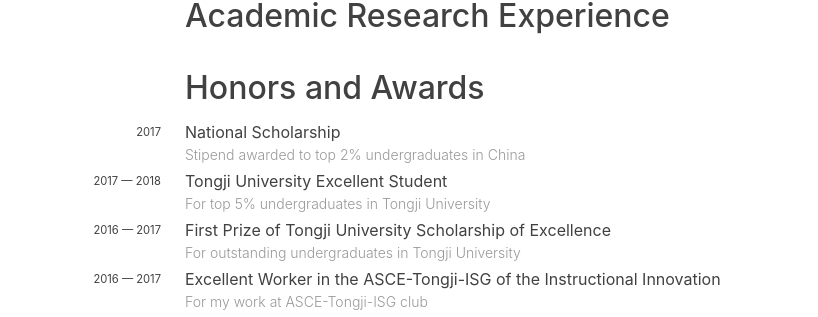
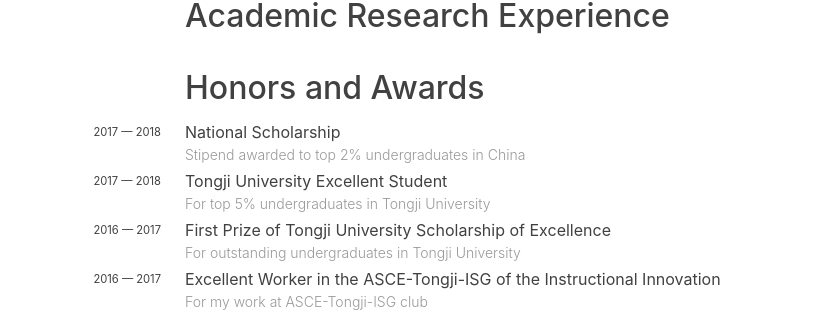
Before and after one commit to nemathahmed/temp_site2, a Jekyll site: the page built from cv.md, in a window 1280 px wide. Shown: the part 637-954 px from the top of the page, without its empty margins (147-965 px from the left). Built offline with Jekyll 4.4.1, drawn with Linux system fonts in a browser that asks for light colours; nearby versions of some CDN libraries; some web fonts are replaced.

```diff
--- a/_data/awards.yaml
+++ b/_data/awards.yaml
@@ -1,6 +1,6 @@
 - name: National Scholarship
   description: Stipend awarded to top 2% undergraduates in China
-  year: 2017
+  year: "2017 — 2018"
 
 - name: Tongji University Excellent Student
   description: For top 5% undergraduates in Tongji University
```
